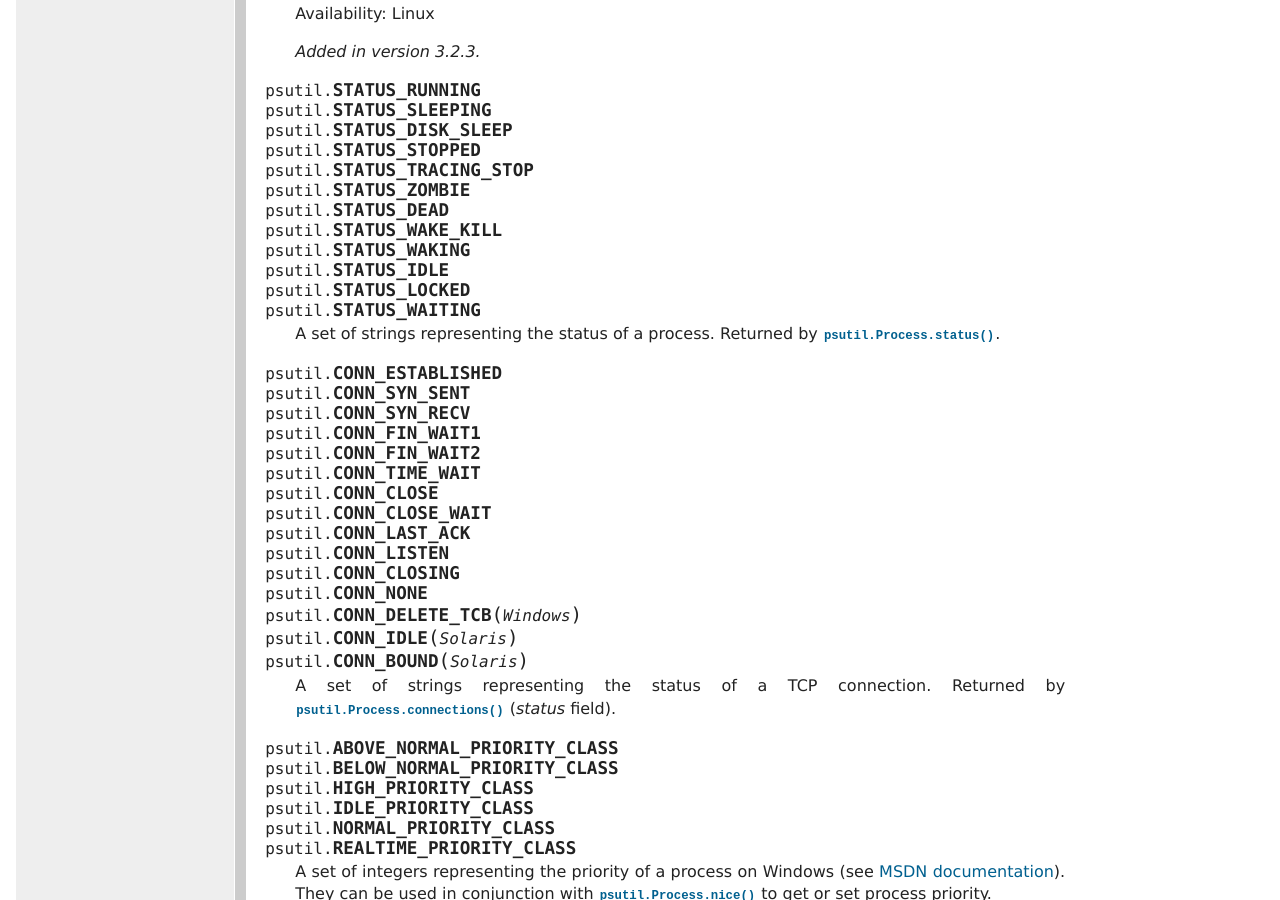
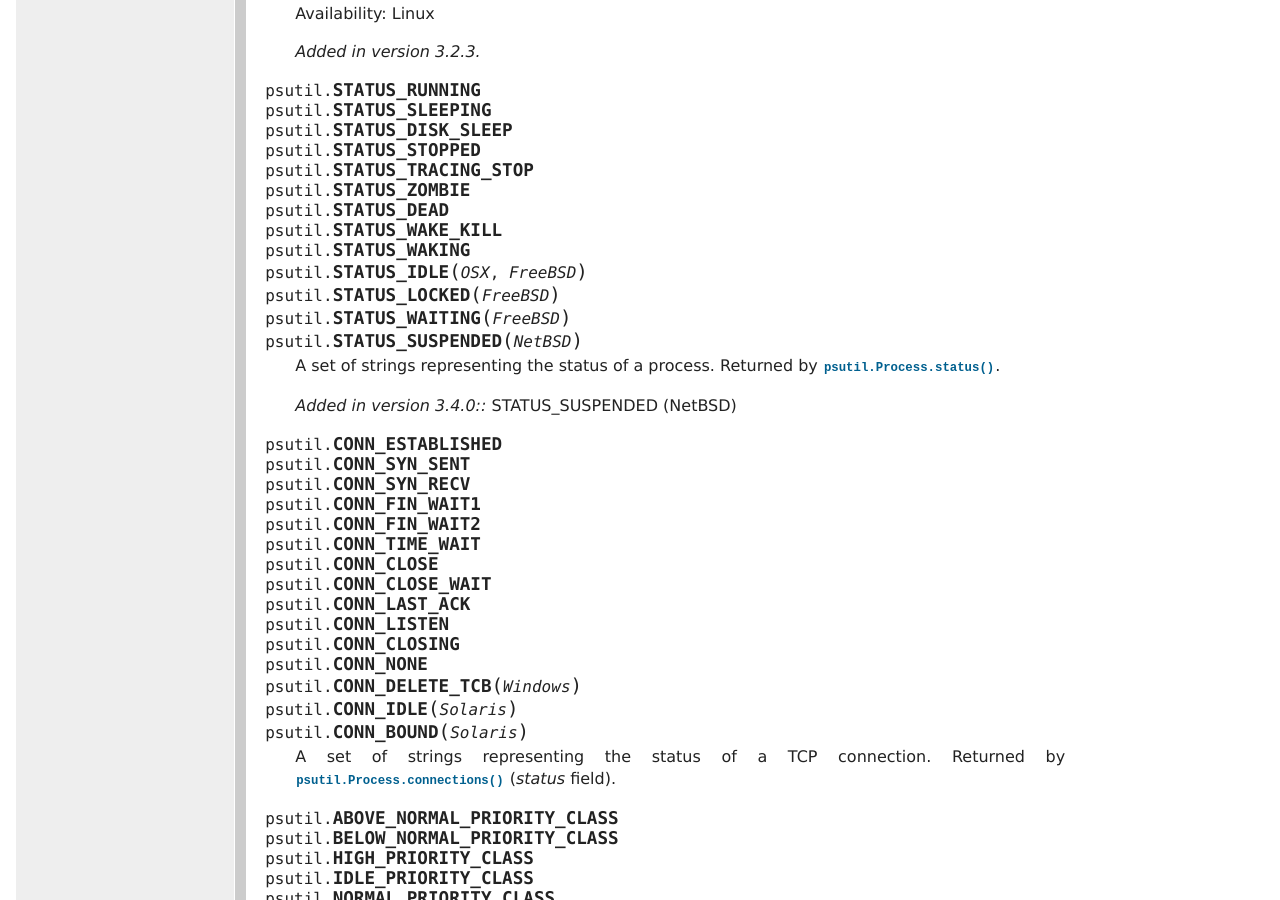
Before and after one commit to giampaolo/psutil, a Sphinx documentation site: the page built from docs/index.rst, in a window 1280 px wide and 900 px high, scrolled down 20566 px. Built offline with Sphinx 7.4.7, drawn with Linux system fonts in a browser that asks for light colours; formulas are drawn with MathJax 3.

Commit message:
#557 (NetBSD): fix proc status() and num_fds()

```diff
--- a/docs/index.rst
+++ b/docs/index.rst
@@ -1303,12 +1303,15 @@ Constants
           STATUS_DEAD
           STATUS_WAKE_KILL
           STATUS_WAKING
-          STATUS_IDLE
-          STATUS_LOCKED
-          STATUS_WAITING
+          STATUS_IDLE (OSX, FreeBSD)
+          STATUS_LOCKED (FreeBSD)
+          STATUS_WAITING (FreeBSD)
+          STATUS_SUSPENDED (NetBSD)
 
   A set of strings representing the status of a process.
   Returned by :meth:`psutil.Process.status()`.
+
+  .. versionadded:: 3.4.0: STATUS_SUSPENDED (NetBSD)
 
 .. _const-conn:
 .. data:: CONN_ESTABLISHED
```
Also changed, not shown: 3 other files.
